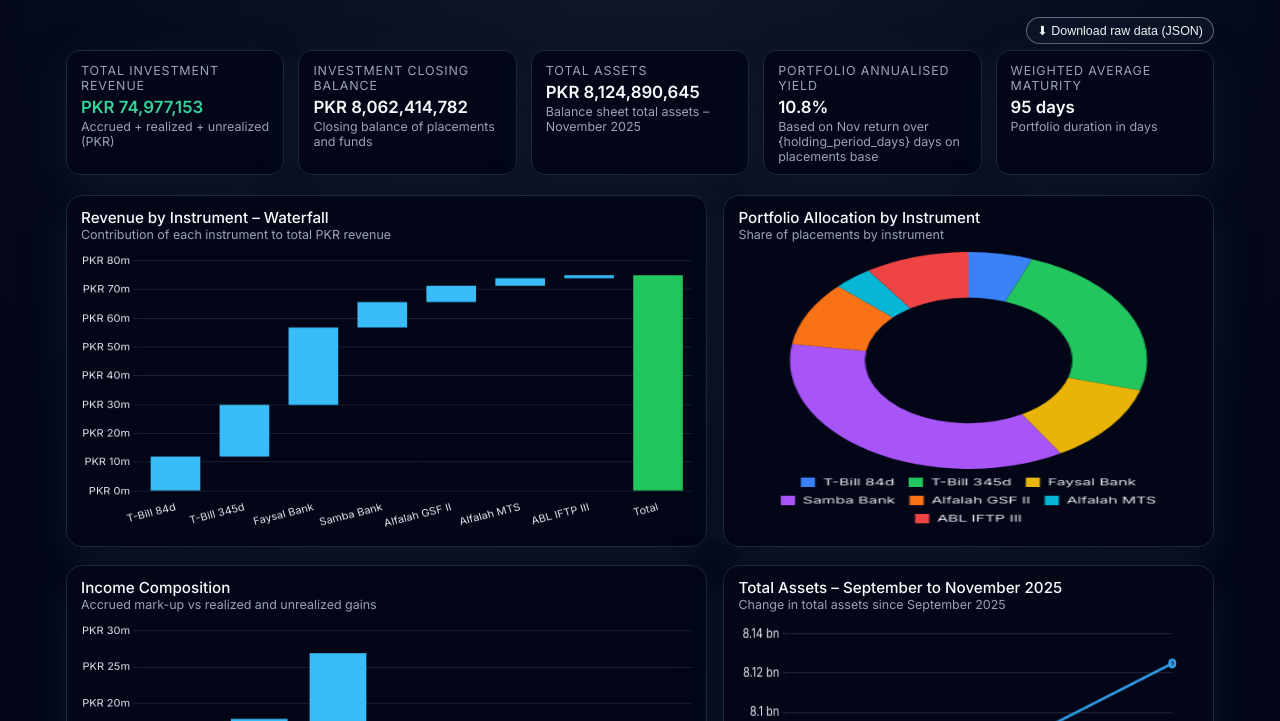
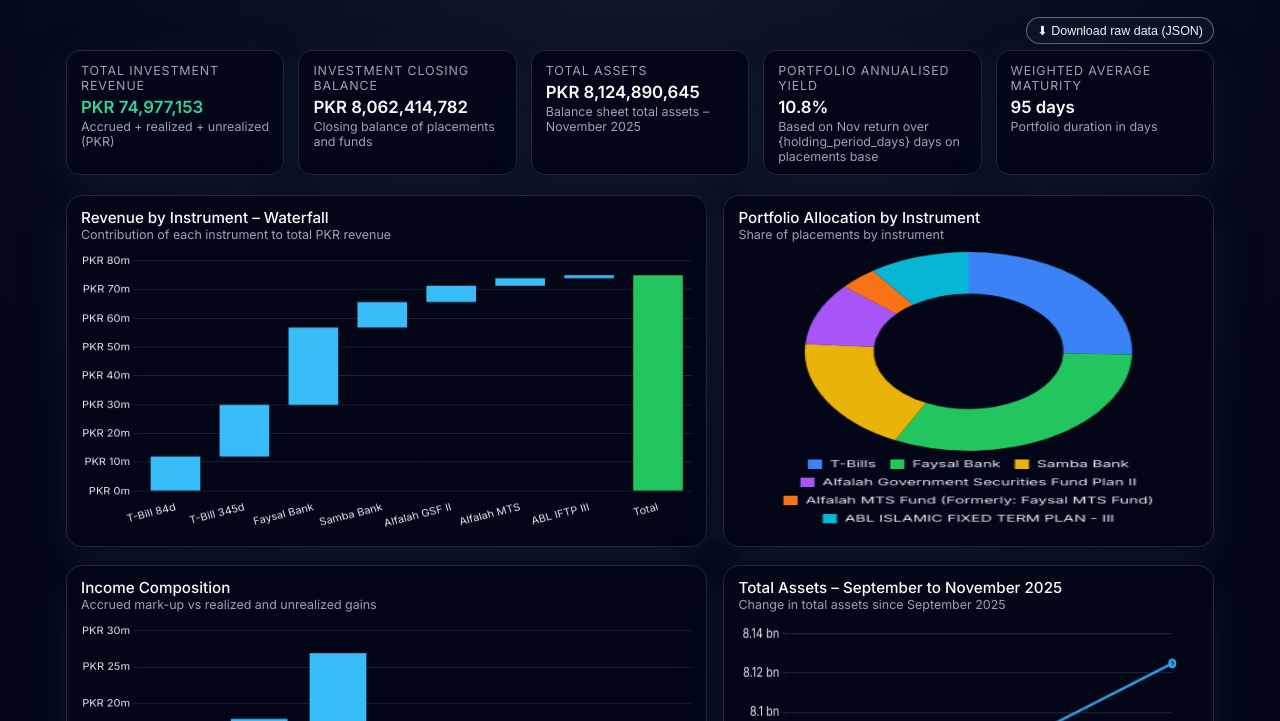
Before and after one commit to shahmirkhan-max/ncgcldashboard, a plain HTML site: page MSR - Investment Income - Nov 2025.html in a window 1280 px wide. Shown: the part 79-800 px from the top of the page. Drawn offline with nearby package versions, Linux system fonts and the light colour scheme.

Commit message:
Update MSR - Investment Income - Nov 2025.html

```diff
--- a/MSR - Investment Income - Nov 2025.html
+++ b/MSR - Investment Income - Nov 2025.html
@@ -1,4 +1,3 @@
-
 <!DOCTYPE html>
 <html lang="en">
 <head>
@@ -423,6 +422,18 @@
     const unrealizedArr = embeddedData.instruments.map((d) => d.unrealized_gain);
     const placementArr = embeddedData.instruments.map((d) => d.placement_pct * 100);
 
+    // NEW: Override allocation chart labels and data with your provided percentages
+    const allocationLabels = [
+      "T-Bills",
+      "Faysal Bank",
+      "Samba Bank",
+      "Alfalah Government Securities Fund Plan II",
+      "Alfalah MTS Fund (Formerly: Faysal MTS Fund)",
+      "ABL ISLAMIC FIXED TERM PLAN - III"
+    ];
+
+    const allocationData = [25.32, 31.63, 18.63, 10.05, 3.73, 9.86];
+
     const waterfallLabels = instrumentLabels.slice();
     const helper = [];
     const increment = [];
@@ -493,10 +504,10 @@
     new Chart(allocCtx, {
       type: "doughnut",
       data: {
-        labels: instrumentLabels,
+        labels: allocationLabels,
         datasets: [{
-          data: placementArr,
-          backgroundColor: ["#3b82f6","#22c55e","#eab308","#a855f7","#f97316","#06b6d4","#ef4444"],
+          data: allocationData,
+          backgroundColor: ["#3b82f6","#22c55e","#eab308","#a855f7","#f97316","#06b6d4"],
           borderWidth: 0
         }]
       },
@@ -509,7 +520,7 @@
           },
           tooltip: {
             callbacks: {
-              label: (ctx) => ctx.label + ": " + ctx.parsed.toFixed(1) + "%"
+              label: (ctx) => ctx.label + ": " + ctx.parsed.toFixed(2) + "%"
             }
           }
         }
```
